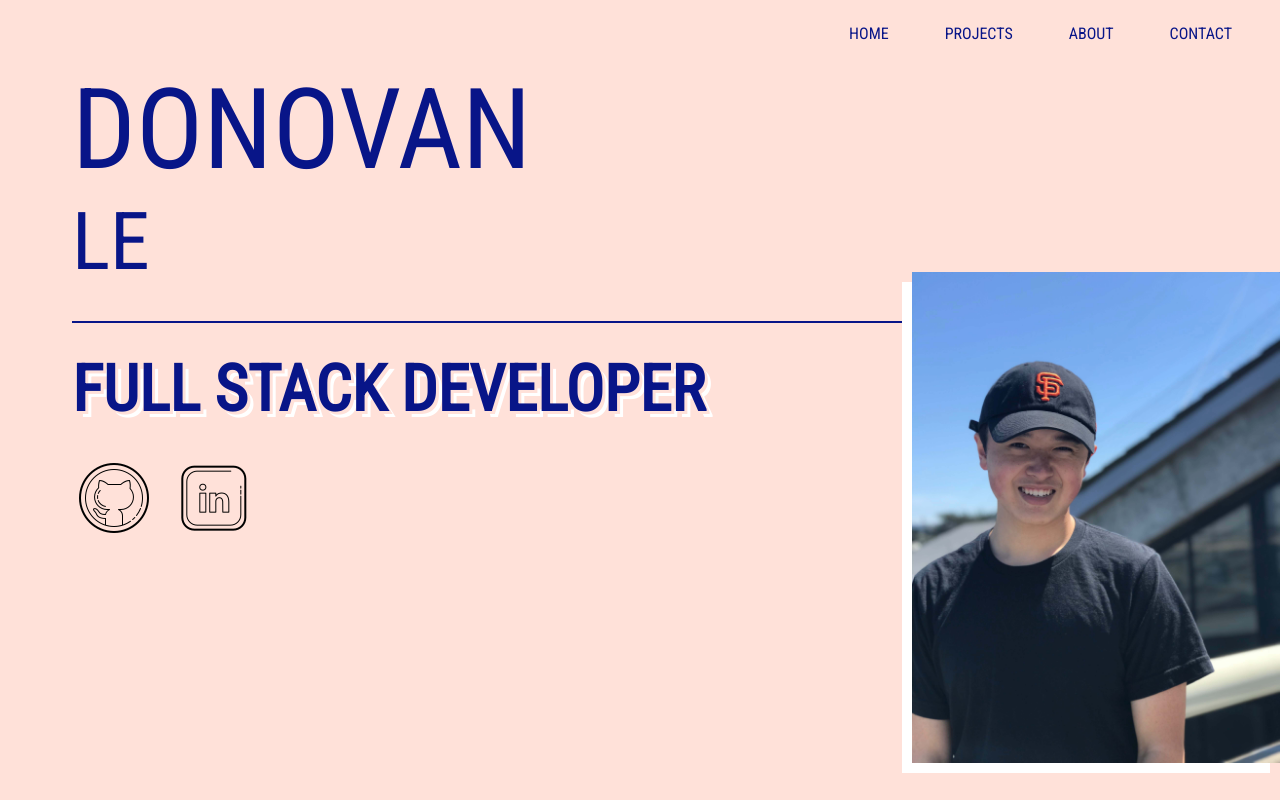
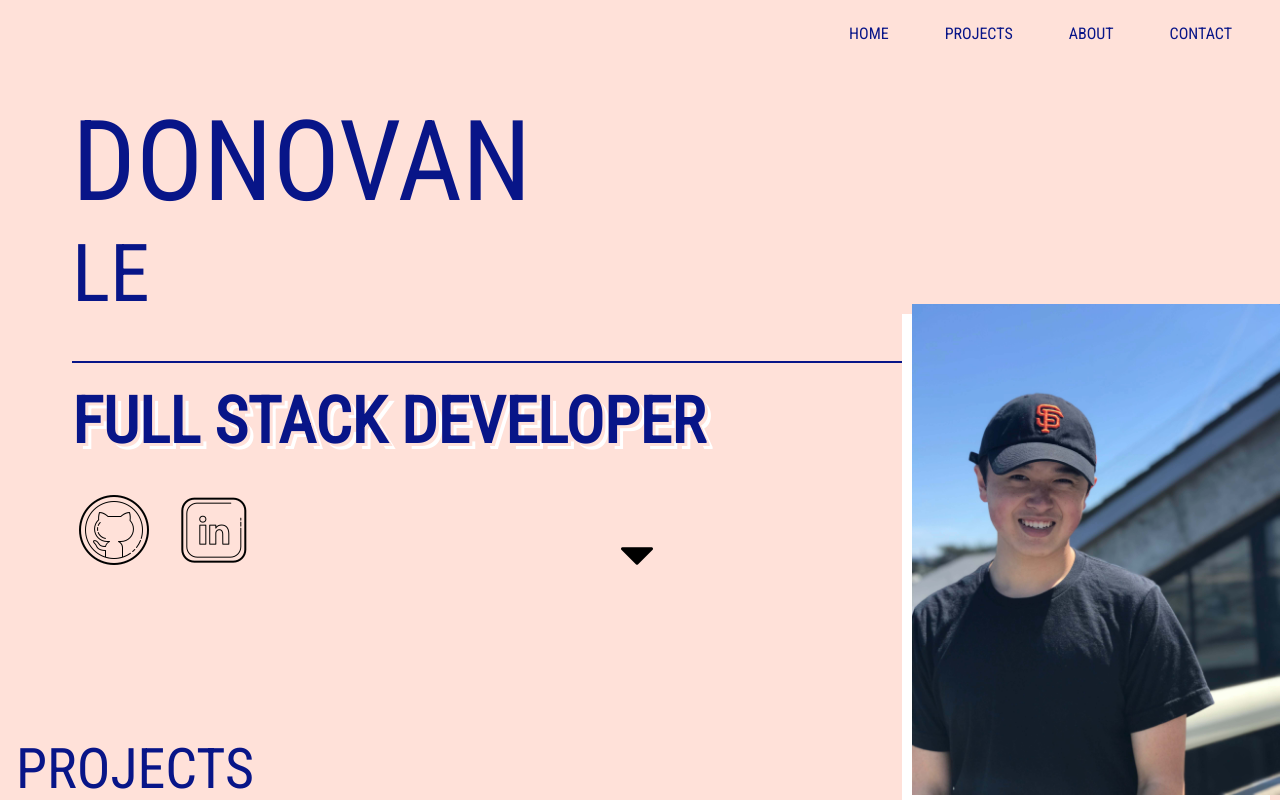
Before and after one commit to donotle98/dons-portfolio, a React (Create React App) app: page / in a window 1280 px wide. Shown: the top 800 px of the page. Built offline with nearby package versions, Linux system fonts and the light colour scheme.

Commit message:
fix: too much space

```diff
--- a/src/App.js
+++ b/src/App.js
@@ -33,12 +33,12 @@ function App() {
 
 const StyledWrapper = styled.div`
     header {
-        min-height: 100vh;
+        min-height: 80vh;
         position: relative;
     }
     .projects {
         position: relative;
-        min-height: 125vh;
+        min-height: 100vh;
     }
     .about {
         position: relative;
--- a/src/components/FirstSection.js
+++ b/src/components/FirstSection.js
@@ -2,6 +2,7 @@ import React from 'react';
 import styled from 'styled-components';
 import githubIcon from './assets/github-icon.png';
 import linkedinIcon from './assets/linkedin-icon.png';
+import downArrow from './assets/down-arrow.png';
 import imgMe from './assets/me.jpeg';
 
 const FirstSection = () => {
@@ -34,6 +35,10 @@ const FirstSection = () => {
                 <div className='img-me'>
                     <img src={`${imgMe}`}></img>
                 </div>
+
+                <div className='down-arrow'>
+                    <img src={`${downArrow}`}></img>
+                </div>
             </div>
         </StyledWrapper>
     );
@@ -43,11 +48,13 @@ export default FirstSection;
 
 const StyledWrapper = styled.div`
     padding-left: 0.5rem;
+    margin-top: 2rem;
     .name {
         color: #081588;
         display: flex;
         flex-direction: column;
         font-family: Roboto Condensed;
+        padding-bottom: 0.5rem;
 
         .first-name {
             font-size: 4rem;
@@ -69,7 +76,7 @@ const StyledWrapper = styled.div`
 
     h1 {
         position: absolute;
-        top: 13rem;
+        top: 14rem;
         color: #081588;
         font-family: Roboto Condensed;
         font-size: 3.5rem;
@@ -90,6 +97,16 @@ const StyledWrapper = styled.div`
             right: 0;
             width: 17rem;
             box-shadow: -10px 10px 0px white;
+        }
+    }
+
+    .down-arrow {
+        position: absolute;
+        bottom: 10rem;
+        left: 48.5%;
+
+        img {
+            width: 2rem;
         }
     }
 
```
Also changed, not shown: src/components/assets/down-arrow.png (added), 1 other file (tests, documents, lock files or other folders).
